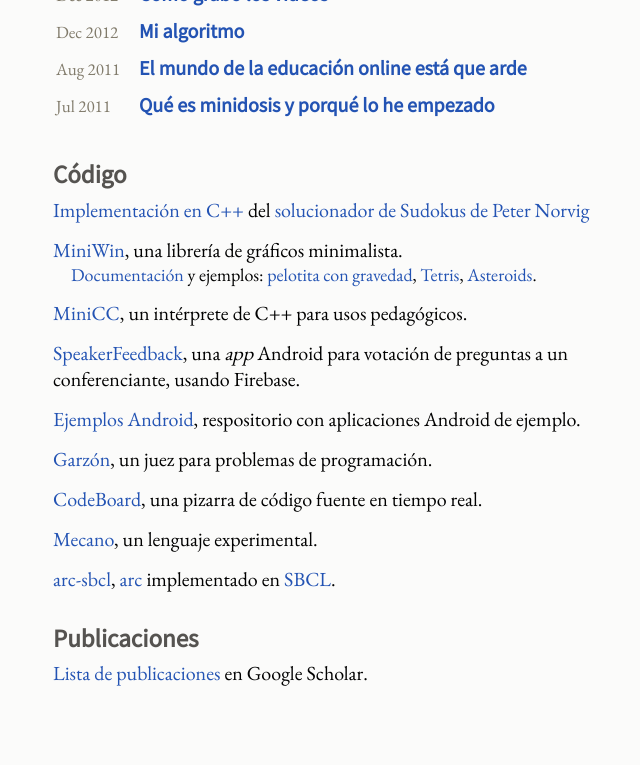
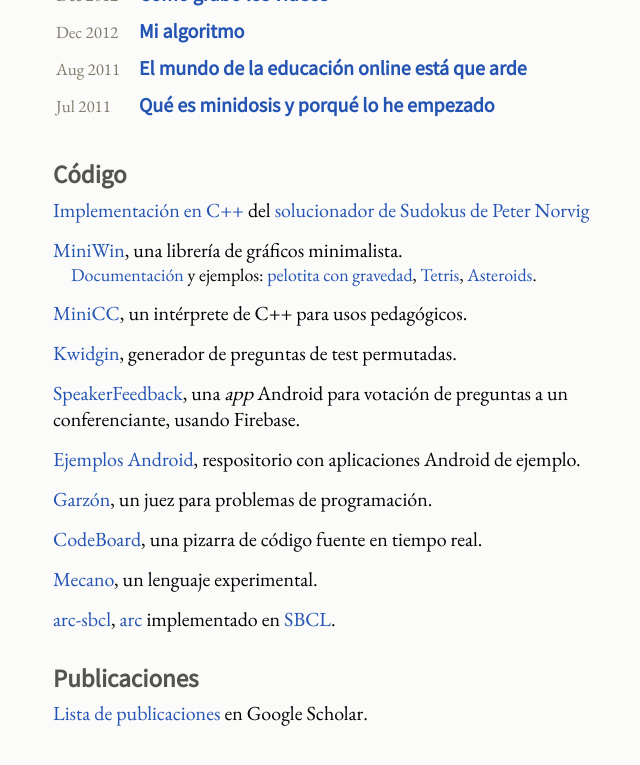
Before and after one commit to pauek/pauek.info, a Jekyll site: the page built from index.html, in a window 1280 px wide and 900 px high, scrolled down 1094 px. Shown: the top 765 px of the window, without its empty margins (287-927 px from the left). Built offline with Jekyll 4.4.1, drawn with Linux system fonts in a browser that asks for light colours; nearby versions of some CDN libraries.

Commit message:
Añado Kwidgin

```diff
--- a/index.html
+++ b/index.html
@@ -101,7 +101,11 @@ title: Pau Fernández (pauek)
     </div>
   </li>
   <li>
-    <a href="https://github.com/pauek/minicc">MiniCC</a>, un intérprete de C++ para usos pedagógicos.</li>
+    <a href="https://github.com/pauek/minicc">MiniCC</a>, un intérprete de C++ para usos pedagógicos.
+  </li>
+  <li>
+    <a href="https://github.com/pauek/Kwidgin">Kwidgin</a>, generador de preguntas de test permutadas.
+  </li>
   <li>
     <a href="https://github.com/pauek/SpeakerFeedback">SpeakerFeedback</a>,
     una <i>app</i> Android para votación de preguntas a un conferenciante, usando Firebase.
```
